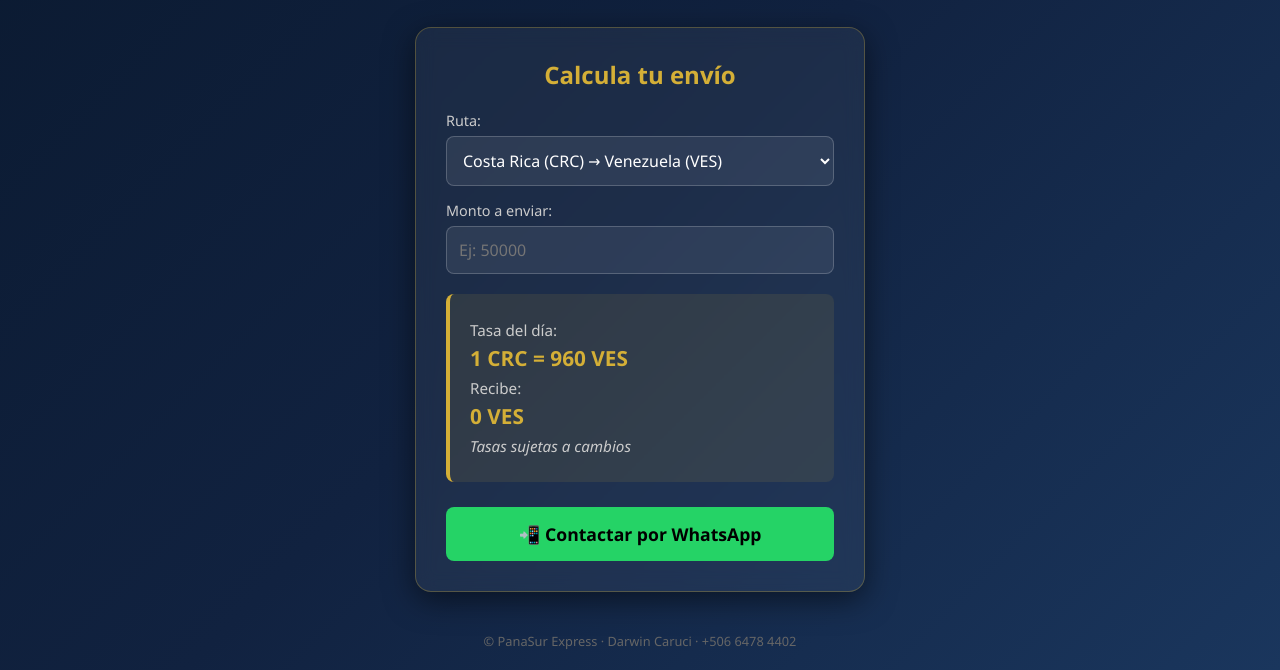
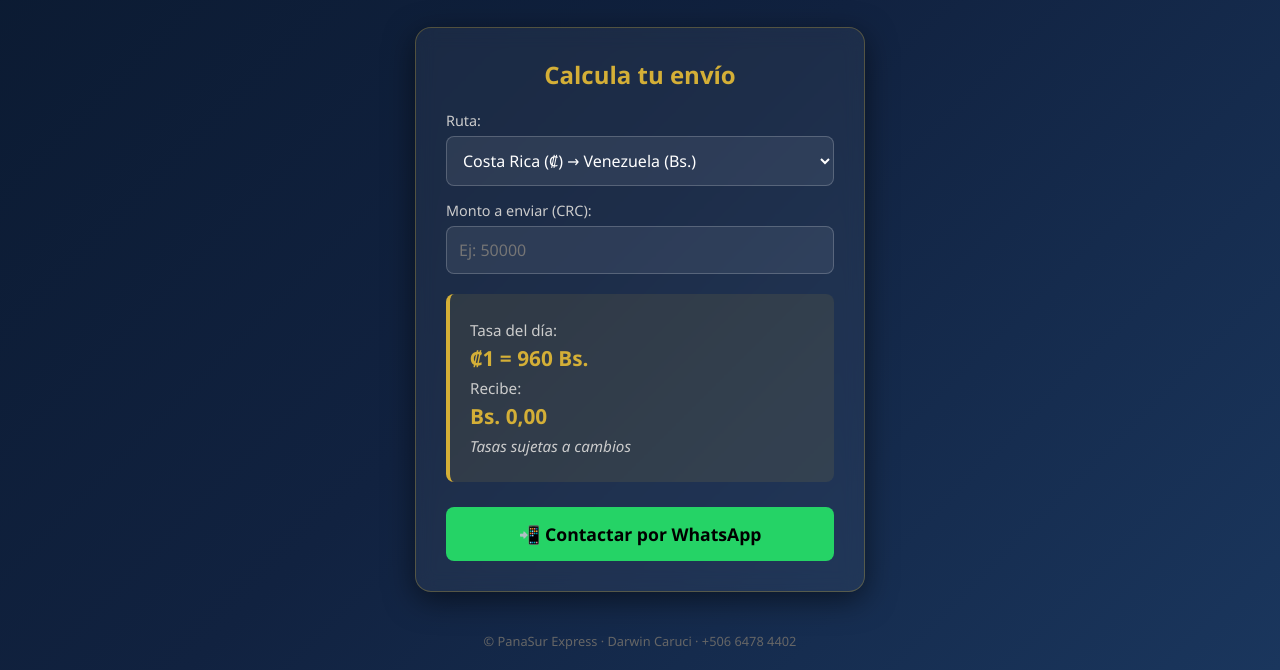
Before and after one commit to Darwin-Javier/PanaSur_Xpress, a plain HTML site: page index.html in a window 1280 px wide. Shown: the part 240-910 px from the top of the page. Drawn offline with Linux system fonts and the light colour scheme.

Commit message:
Agregando simbolos de monedas

```diff
--- a/index.html
+++ b/index.html
@@ -4,13 +4,12 @@
   <meta charset="UTF-8">
   <meta name="viewport" content="width=device-width, initial-scale=1.0">
   <title>PanaSur Express | Tu puente financiero</title>
-  <!-- Corregido el nombre a style.css -->
   <link rel="stylesheet" href="style.css">
+  <!-- Agregamos FontAwesome para los iconos de monedas si quieres luego, pero usaremos texto simple por ahora -->
 </head>
 <body>
 
   <header>
-    <!-- Asegúrate de que el archivo se llame logo.png y esté en esta misma carpeta -->
     <img src="logo.png" alt="PanaSur Express Logo" class="logo">
     <h1>PanaSur <span>Express</span></h1>
     <p>Tu puente financiero</p>
@@ -22,15 +21,16 @@
 
       <label for="ruta">Ruta:</label>
       <select id="ruta">
-        <option value="CRC_VES">Costa Rica (CRC) → Venezuela (VES)</option>
-        <option value="VES_CRC">Venezuela (VES) → Costa Rica (CRC)</option>
-        <option value="CRC_COP">Costa Rica (CRC) → Colombia (COP)</option>
-        <option value="COP_CRC">Colombia (COP) → Costa Rica (CRC)</option>
-        <option value="COP_VES">Colombia (COP) → Venezuela (VES)</option>
-        <option value="VES_COP">Venezuela (VES) → Colombia (COP)</option>
+        <option value="CRC_VES">Costa Rica (₡) → Venezuela (Bs.)</option>
+        <option value="VES_CRC">Venezuela (Bs.) → Costa Rica (₡)</option>
+        <option value="CRC_COP">Costa Rica (₡) → Colombia ($)</option>
+        <option value="COP_CRC">Colombia ($) → Costa Rica (₡)</option>
+        <option value="COP_VES">Colombia ($) → Venezuela (Bs.)</option>
+        <option value="VES_COP">Venezuela (Bs.) → Colombia ($)</option>
       </select>
 
-      <label for="monto">Monto a enviar:</label>
+      <!-- Aquí agregamos un span para mostrar la moneda dinámicamente -->
+      <label for="monto">Monto a enviar (<span id="moneda-entrada-label">CRC</span>):</label>
       <input type="number" id="monto" placeholder="Ej: 50000" min="0">
 
       <div class="resultado">
@@ -49,10 +49,10 @@
     <p>© PanaSur Express · Darwin Caruci · +506 6478 4402</p>
   </footer>
 
-  <!-- AQUÍ ESTÁ EL JAVASCRIPT INTEGRADO -->
   <script>
     const WHATSAPP_NUM = "50664784402";
 
+    // TUS TASAS
     const tasas = {
       "CRC_VES": 960,
       "VES_CRC": 350.40,
@@ -62,13 +62,14 @@
       "VES_COP": 2.869
     };
 
+    // AGREGAMOS LOS SÍMBOLOS Y NOMBRES AQUÍ
     const monedas = {
-      "CRC_VES": { entrada: "CRC", salida: "VES" },
-      "VES_CRC": { entrada: "VES", salida: "CRC" },
-      "CRC_COP": { entrada: "CRC", salida: "COP" },
-      "COP_CRC": { entrada: "COP", salida: "CRC" },
-      "COP_VES": { entrada: "COP", salida: "VES" },
-      "VES_COP": { entrada: "VES", salida: "COP" }
+      "CRC_VES": { entrada: "₡", salida: "Bs.", nombreEntrada: "CRC", nombreSalida: "VES" },
+      "VES_CRC": { entrada: "Bs.", salida: "₡", nombreEntrada: "VES", nombreSalida: "CRC" },
+      "CRC_COP": { entrada: "₡", salida: "$", nombreEntrada: "CRC", nombreSalida: "COP" },
+      "COP_CRC": { entrada: "$", salida: "₡", nombreEntrada: "COP", nombreSalida: "CRC" },
+      "COP_VES": { entrada: "$", salida: "Bs.", nombreEntrada: "COP", nombreSalida: "VES" },
+      "VES_COP": { entrada: "Bs.", salida: "$", nombreEntrada: "VES", nombreSalida: "COP" }
     };
 
     const rutaEl = document.getElementById('ruta');
@@ -76,6 +77,7 @@
     const tasaEl = document.getElementById('tasa');
     const resultadoEl = document.getElementById('resultado');
     const whatsappBtn = document.getElementById('whatsapp');
+    const labelMoneda = document.getElementById('moneda-entrada-label'); // Nuevo elemento
 
     function calcular() {
       const ruta = rutaEl.value;
@@ -83,13 +85,19 @@
       const tasa = tasas[ruta];
       const moneda = monedas[ruta];
 
-      tasaEl.textContent = `1 ${moneda.entrada} = ${tasa} ${moneda.salida}`;
+      // Actualizar el texto del label para que diga la moneda de entrada
+      labelMoneda.textContent = moneda.nombreEntrada;
 
+      // Mostrar la tasa con símbolos
+      tasaEl.textContent = `${moneda.entrada}1 = ${tasa} ${moneda.salida}`;
+
+      // Calcular y mostrar el resultado con el símbolo de la moneda de salida
       const resultado = monto * tasa;
-      resultadoEl.textContent = `${resultado.toLocaleString('es-CR', { maximumFractionDigits: 2 })} ${moneda.salida}`;
+      resultadoEl.textContent = `${moneda.salida} ${resultado.toLocaleString('es-CR', { minimumFractionDigits: 2, maximumFractionDigits: 2 })}`;
 
+      // Actualizar el botón de WhatsApp
       const mensaje = encodeURIComponent(
-        `Hola PanaSur Express (Darwin), acabo de calcular en la web. Quiero enviar por la ruta ${ruta.replace('_',' a ')} un monto de ${monto} ${moneda.entrada}. Según la página, recibiría ${resultado.toFixed(2)} ${moneda.salida}.`
+        `Hola PanaSur Express (Darwin), quiero enviar por la ruta ${ruta.replace('_',' a ')} un monto de ${moneda.entrada}${monto}. Según la web, recibiría ${moneda.salida}${resultado.toFixed(2)}.`
       );
       whatsappBtn.href = `https://wa.me/${WHATSAPP_NUM}?text=${mensaje}`;
     }
@@ -97,8 +105,7 @@
     rutaEl.addEventListener('change', calcular);
     montoEl.addEventListener('input', calcular);
 
-    // Ejecutar una vez al cargar para mostrar la tasa inicial
-    calcular();
+    calcular(); // Ejecutar al cargar
   </script>
 </body>
 </html>
```
